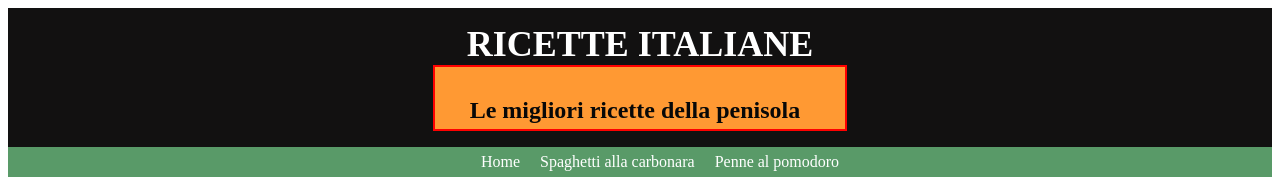
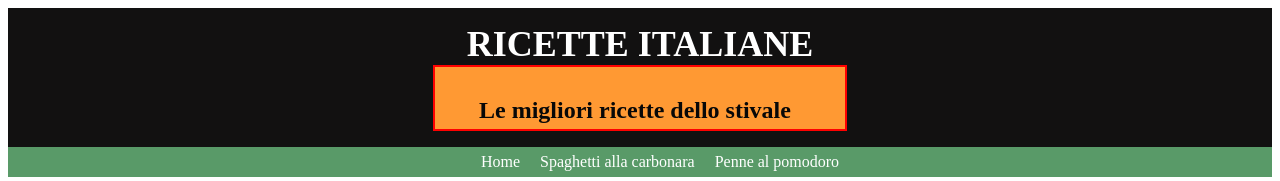
Before and after one commit to imhotep99/LacerbaBnb, a plain HTML site: page index.html in a window 1280 px wide. Shown: the top 181 px of the page. Drawn offline with Linux system fonts and the light colour scheme.

Commit message:
Update index.html

```diff
--- a/index.html
+++ b/index.html
@@ -10,7 +10,7 @@
 <div id="header">
 	<a href="index.html" id="head">
 <h1>Ricette Italiane</h1>
-<h2>Le migliori ricette della penisola</h2>
+<h2>Le migliori ricette dello stivale</h2>
 </a>
 <ul id="nav">
 <li><a href="index.html">Home</a></li>
```
